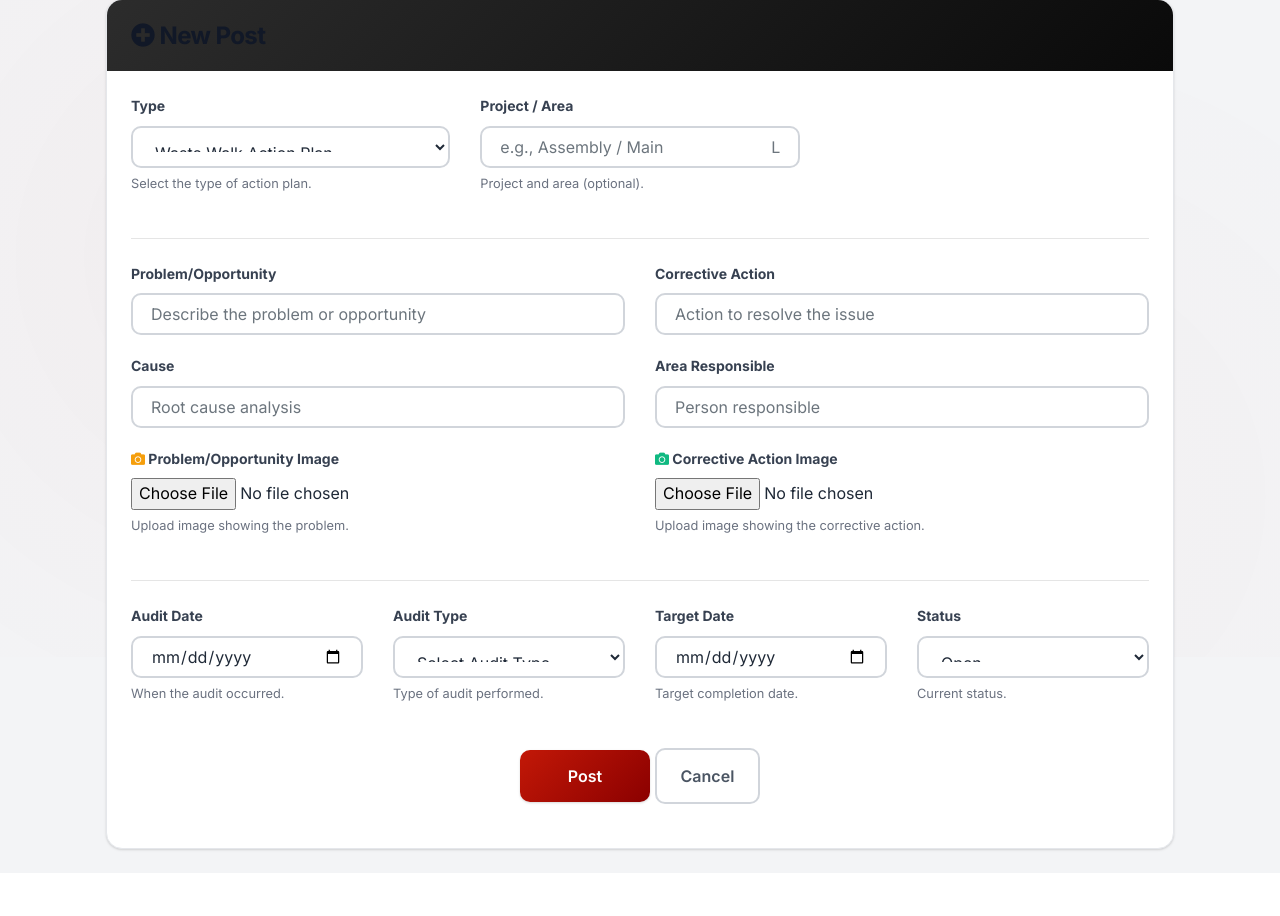
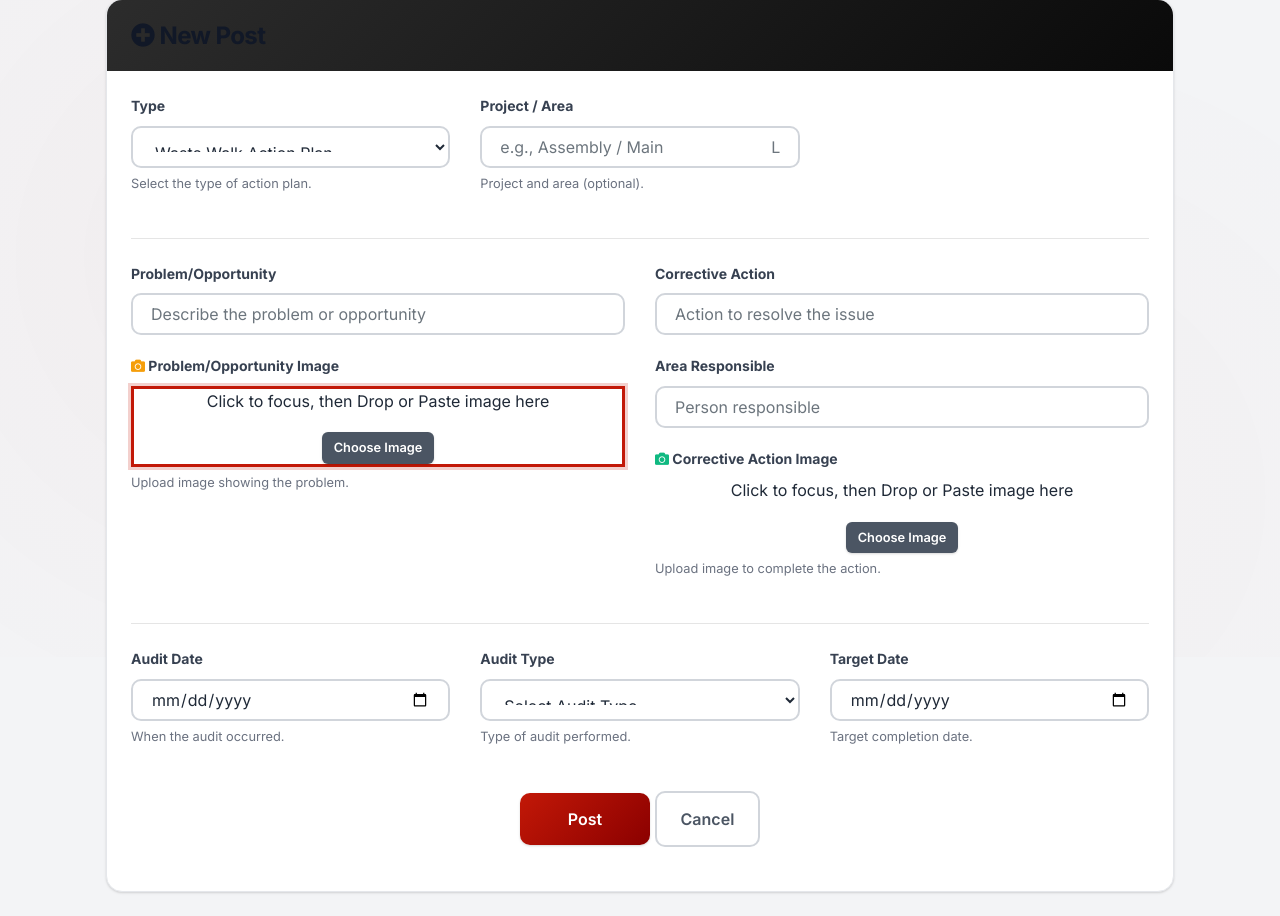
Before and after one commit to yassirboudir/FOUAD-Project, a Flask app: page /post/new in a window 1280 px wide. Shown: the part 143-1059 px from the top of the page. Before the commit the page ends 996 px from the top, so only its background shows below. Run offline with Flask 3, Linux system fonts and the light colour scheme; a user stored in the database is signed in; some libraries are stand-ins or nearby versions.

Commit message:
feat: Implement initial post creation and display functionality with detailed forms and image upload capabilities.

```diff
--- a/app/forms.py
+++ b/app/forms.py
@@ -38,7 +38,6 @@ class PostForm(FlaskForm):
 
     # Problem Details
     problem = StringField('Problem/Opportunity', validators=[DataRequired()])
-    cause = StringField('Cause', validators=[DataRequired()])
     corrective_action = StringField('Corrective Action', validators=[DataRequired()])
 
     # Images
@@ -63,13 +62,6 @@ class PostForm(FlaskForm):
         ('Follow-up', 'Follow-up')
     ])
 
-    # Status
-    status = SelectField('Status', choices=[
-        ('Open', 'Open'),
-        ('In Progress', 'In Progress'),
-        ('Completed', 'Completed')
-    ], validators=[DataRequired()])
-
     submit = SubmitField('Post')
 
     def validate_image_problem(self, image_problem):
--- a/app/routes.py
+++ b/app/routes.py
@@ -138,18 +138,18 @@ def new_post():
         if form.audit_date.data:
             audit_date = datetime.strptime(form.audit_date.data, '%Y-%m-%d').date()
 
-        # Create post with new fields
+        # Create post with new fields - status is 'Open' by default
         post = Post(
             post_type=form.post_type.data,
             problem=form.problem.data,
-            cause=form.cause.data,
+            cause='',  # No longer required in form
             corrective_action=form.corrective_action.data,
             responsible=form.responsible.data,
             area=form.project_area.data or None,
             date_realization=date_realization,
             audit_date=audit_date,
             audit_type=form.audit_type.data or None,
-            status=form.status.data,
+            status='Open',  # Always starts as Open
             author=current_user
         )
 
@@ -197,14 +197,13 @@ def edit_post(post_id):
         # Update all fields
         post.post_type = form.post_type.data
         post.problem = form.problem.data
-        post.cause = form.cause.data
         post.corrective_action = form.corrective_action.data
         post.responsible = form.responsible.data
         post.area = form.project_area.data or None
         post.date_realization = date_realization
         post.audit_date = audit_date
         post.audit_type = form.audit_type.data or None
-        post.status = form.status.data
+        # Don't update status here - it's managed through complete_post
 
         # Handle problem image
         if form.image_problem.data and hasattr(form.image_problem.data, 'filename') and form.image_problem.data.filename:
@@ -221,14 +220,12 @@ def edit_post(post_id):
     elif request.method == 'GET':
         form.post_type.data = post.post_type
         form.problem.data = post.problem
-        form.cause.data = post.cause
         form.corrective_action.data = post.corrective_action
         form.responsible.data = post.responsible
         form.project_area.data = post.area
         form.date_realization.data = post.date_realization.strftime('%Y-%m-%d')
         form.audit_date.data = post.audit_date.strftime('%Y-%m-%d') if post.audit_date else ''
         form.audit_type.data = post.audit_type or ''
-        form.status.data = post.status
 
     return render_template('create_post.html', title='Update Post', form=form, legend='Update Post', post=post)
 
@@ -249,6 +246,47 @@ def delete_post(post_id):
     db.session.commit()
     flash('Your post has been deleted!', 'success')
     return redirect(url_for('home'))
+
+
+@app.route("/post/<int:post_id>/complete", methods=['POST'])
+@login_required
+@roles_required('admin', 'publisher')
+def complete_post(post_id):
+    post = Post.query.get_or_404(post_id)
+
+    # Check if the current user is the author of the post or an admin
+    if post.author != current_user and current_user.role != 'admin':
+        abort(403)
+
+    # Check if corrective action image exists
+    if not post.image_corrective:
+        flash('Cannot complete post without uploading a corrective action image. Please edit the post and upload an image.', 'warning')
+        return redirect(url_for('post_detail', post_id=post_id))
+
+    # Mark as completed
+    post.status = 'Completed'
+    db.session.commit()
+    log_activity('completed', 'post', post.id, f"Completed post: {post.problem[:50]}")
+    flash('Post has been marked as Completed!', 'success')
+    return redirect(url_for('post_detail', post_id=post_id))
+
+
+@app.route("/post/<int:post_id>/reopen", methods=['POST'])
+@login_required
+@roles_required('admin', 'publisher')
+def reopen_post(post_id):
+    post = Post.query.get_or_404(post_id)
+
+    # Check if the current user is the author of the post or an admin
+    if post.author != current_user and current_user.role != 'admin':
+        abort(403)
+
+    # Reopen the post
+    post.status = 'Open'
+    db.session.commit()
+    log_activity('reopened', 'post', post.id, f"Reopened post: {post.problem[:50]}")
+    flash('Post has been reopened.', 'info')
+    return redirect(url_for('post_detail', post_id=post_id))
 
 
 @app.route("/user/<string:username>")
--- a/app/static/css/style.css
+++ b/app/static/css/style.css
@@ -1258,3 +1258,23 @@ a.card-title:hover {
   object-fit: contain;
   border-radius: var(--radius-md);
 }
+
+/* Drop Zone Focused State */
+.drop-zone--focused {
+  border-color: var(--primary-red);
+  box-shadow: 0 0 0 3px rgba(194, 24, 7, 0.2);
+  background-color: #fff;
+  border-style: solid;
+}
+
+.drop-zone {
+  display: flex;
+  flex-direction: column;
+  align-items: center;
+  justify-content: center;
+  gap: 10px;
+}
+
+.drop-zone__input {
+  display: none;
+}
--- a/app/templates/create_post.html
+++ b/app/templates/create_post.html
@@ -29,7 +29,7 @@
 
             <hr class="my-4">
 
-            <!-- Problem & Cause Section -->
+            <!-- Problem & Corrective Action Section -->
             <div class="row">
                 <div class="col-md-6">
                     <div class="form-group">
@@ -44,23 +44,17 @@
                     </div>
 
                     <div class="form-group">
-                        {{ form.cause.label(class="form-control-label font-weight-bold") }}
-                        {{ form.cause(class="form-control form-control-lg" + (" is-invalid" if form.cause.errors else
-                        ""), placeholder="Root cause analysis") }}
-                        {% if form.cause.errors %}
-                        <div class="invalid-feedback">
-                            {% for error in form.cause.errors %}<span>{{ error }}</span>{% endfor %}
-                        </div>
-                        {% endif %}
-                    </div>
-
-                    <div class="form-group">
                         <label class="form-control-label font-weight-bold"><i class="fas fa-camera text-warning"></i>
                             Problem/Opportunity Image</label>
-                        {{ form.image_problem(class="form-control-file") }}
+                        <div class="drop-zone" id="drop-zone-problem">
+                            <span class="drop-zone__prompt">Click to focus, then Drop or Paste image here</span>
+                            <button type="button" class="btn btn-sm btn-secondary mt-2 drop-zone__btn">Choose
+                                Image</button>
+                            {{ form.image_problem(class="drop-zone__input") }}
+                        </div>
                         {% if form.image_problem.errors %}
                         {% for error in form.image_problem.errors %}
-                        <div class="text-danger">{{ error }}</div>
+                        <div class="text-danger mt-2">{{ error }}</div>
                         {% endfor %}
                         {% endif %}
                         <small class="form-text text-muted">Upload image showing the problem.</small>
@@ -93,36 +87,41 @@
                     <div class="form-group">
                         <label class="form-control-label font-weight-bold"><i class="fas fa-camera text-success"></i>
                             Corrective Action Image</label>
-                        {{ form.image_corrective(class="form-control-file") }}
+                        <div class="drop-zone" id="drop-zone-corrective">
+                            <span class="drop-zone__prompt">Click to focus, then Drop or Paste image here</span>
+                            <button type="button" class="btn btn-sm btn-secondary mt-2 drop-zone__btn">Choose
+                                Image</button>
+                            {{ form.image_corrective(class="drop-zone__input") }}
+                        </div>
                         {% if form.image_corrective.errors %}
                         {% for error in form.image_corrective.errors %}
-                        <div class="text-danger">{{ error }}</div>
+                        <div class="text-danger mt-2">{{ error }}</div>
                         {% endfor %}
                         {% endif %}
-                        <small class="form-text text-muted">Upload image showing the corrective action.</small>
+                        <small class="form-text text-muted">Upload image to complete the action.</small>
                     </div>
                 </div>
             </div>
 
             <hr class="my-4">
 
-            <!-- Dates & Status Section -->
+            <!-- Dates Section -->
             <div class="row">
-                <div class="col-md-3">
+                <div class="col-md-4">
                     <div class="form-group">
                         {{ form.audit_date.label(class="form-control-label font-weight-bold") }}
                         {{ form.audit_date(class="form-control form-control-lg", type="date") }}
                         <small class="form-text text-muted">When the audit occurred.</small>
                     </div>
                 </div>
-                <div class="col-md-3">
+                <div class="col-md-4">
                     <div class="form-group">
                         {{ form.audit_type.label(class="form-control-label font-weight-bold") }}
                         {{ form.audit_type(class="form-control form-control-lg") }}
                         <small class="form-text text-muted">Type of audit performed.</small>
                     </div>
                 </div>
-                <div class="col-md-3">
+                <div class="col-md-4">
                     <div class="form-group">
                         {{ form.date_realization.label(class="form-control-label font-weight-bold") }}
                         {{ form.date_realization(class="form-control form-control-lg", type="date") }}
@@ -134,13 +133,6 @@
                         <small class="form-text text-muted">Target completion date.</small>
                     </div>
                 </div>
-                <div class="col-md-3">
-                    <div class="form-group">
-                        {{ form.status.label(class="form-control-label font-weight-bold") }}
-                        {{ form.status(class="form-control form-control-lg") }}
-                        <small class="form-text text-muted">Current status.</small>
-                    </div>
-                </div>
             </div>
 
             <div class="form-group text-center mt-4">
@@ -150,4 +142,132 @@
         </form>
     </div>
 </div>
+
+<script>
+    document.querySelectorAll(".drop-zone").forEach((dropZoneElement) => {
+        const inputElement = dropZoneElement.querySelector(".drop-zone__input");
+
+        // Click to upload
+        dropZoneElement.addEventListener("click", (e) => {
+            setFocus(dropZoneElement);
+            // inputElement.click(); // Disabled as per user request
+        });
+
+        // Custom button handler
+        const btnElement = dropZoneElement.querySelector(".drop-zone__btn");
+        if (btnElement) {
+            btnElement.addEventListener("click", (e) => {
+                e.stopPropagation(); // Prevent bubbling to drop zone
+                inputElement.click();
+            });
+        }
+
+        inputElement.addEventListener("change", (e) => {
+            if (inputElement.files.length) {
+                updateThumbnail(dropZoneElement, inputElement.files[0]);
+            }
+        });
+
+        // Prevention of default drag behaviors
+        dropZoneElement.addEventListener("dragover", (e) => {
+            e.preventDefault();
+            dropZoneElement.classList.add("drop-zone--over");
+        });
+
+        ["dragleave", "dragend"].forEach((type) => {
+            dropZoneElement.addEventListener(type, (e) => {
+                dropZoneElement.classList.remove("drop-zone--over");
+            });
+        });
+
+        dropZoneElement.addEventListener("drop", (e) => {
+            e.preventDefault();
+            setFocus(dropZoneElement);
+
+            if (e.dataTransfer.files.length) {
+                inputElement.files = e.dataTransfer.files;
+                updateThumbnail(dropZoneElement, e.dataTransfer.files[0]);
+            }
+
+            dropZoneElement.classList.remove("drop-zone--over");
+        });
+    });
+
+    // Default focus handling
+    let lastClickedDropZone = document.querySelector("#drop-zone-problem");
+
+    // Set initial focus
+    setFocus(lastClickedDropZone);
+
+    function setFocus(zone) {
+        // Remove focus from all
+        document.querySelectorAll(".drop-zone").forEach(z => z.classList.remove("drop-zone--focused"));
+        // Add to current
+        if (zone) {
+            zone.classList.add("drop-zone--focused");
+            lastClickedDropZone = zone;
+        }
+    }
+
+    // Paste functionality
+    window.addEventListener('paste', e => {
+        if (e.clipboardData && e.clipboardData.items) {
+            const items = e.clipboardData.items;
+            for (let i = 0; i < items.length; i++) {
+                if (items[i].type.indexOf("image") !== -1) {
+                    const file = items[i].getAsFile();
+
+                    if (lastClickedDropZone) {
+                        const inputElement = lastClickedDropZone.querySelector(".drop-zone__input");
+
+                        // Create a DataTransfer to set files property
+                        const dataTransfer = new DataTransfer();
+                        dataTransfer.items.add(file);
+                        inputElement.files = dataTransfer.files;
+
+                        updateThumbnail(lastClickedDropZone, file);
+                        e.preventDefault(); // Prevent pasting into other elements if any
+                    }
+                    break;
+                }
+            }
+        }
+    });
+
+    /**
+     * Updates the thumbnail on a drop zone element.
+     *
+     * @param {HTMLElement} dropZoneElement
+     * @param {File} file
+     */
+    function updateThumbnail(dropZoneElement, file) {
+        let thumbnailElement = dropZoneElement.querySelector(".drop-zone__thumb");
+
+        // First time - remove the prompt
+        if (dropZoneElement.querySelector(".drop-zone__prompt")) {
+            dropZoneElement.querySelector(".drop-zone__prompt").style.display = "none";
+        }
+
+        // First time - there is no thumbnail element, so lets create it
+        if (!thumbnailElement) {
+            thumbnailElement = document.createElement("div");
+            thumbnailElement.classList.add("drop-zone__thumb");
+            dropZoneElement.appendChild(thumbnailElement);
+        }
+
+        thumbnailElement.dataset.label = file.name;
+
+        // Show thumbnail for image files
+        if (file.type.startsWith("image/")) {
+            const reader = new FileReader();
+
+            reader.readAsDataURL(file);
+            reader.onload = () => {
+                thumbnailElement.style.backgroundImage = `url('${reader.result}')`;
+            };
+        } else {
+            thumbnailElement.style.backgroundImage = null;
+        }
+    }
+</script>
 {% endblock content %}
```
Also changed, not shown: app/templates/index.html (+1 -11 lines), app/templates/post_detail.html (+25 -13 lines), app/static/uploads/5fcbeb6e83c7916c.png (added), instance/site.db.
